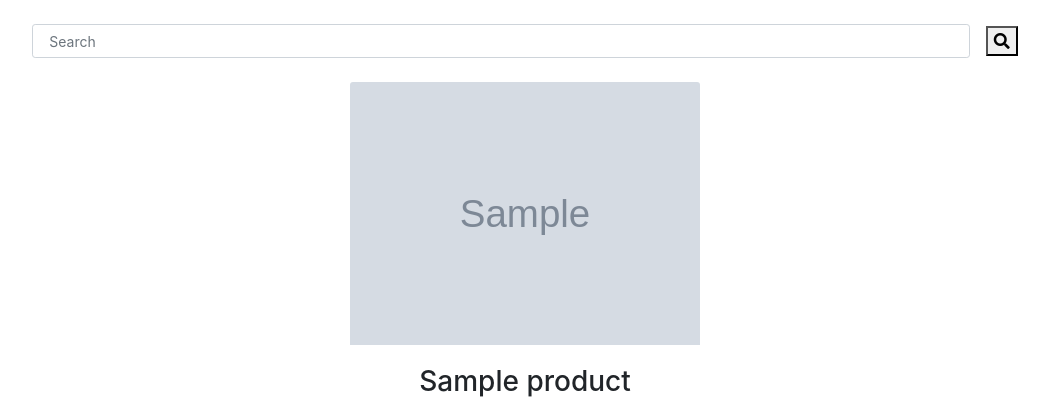
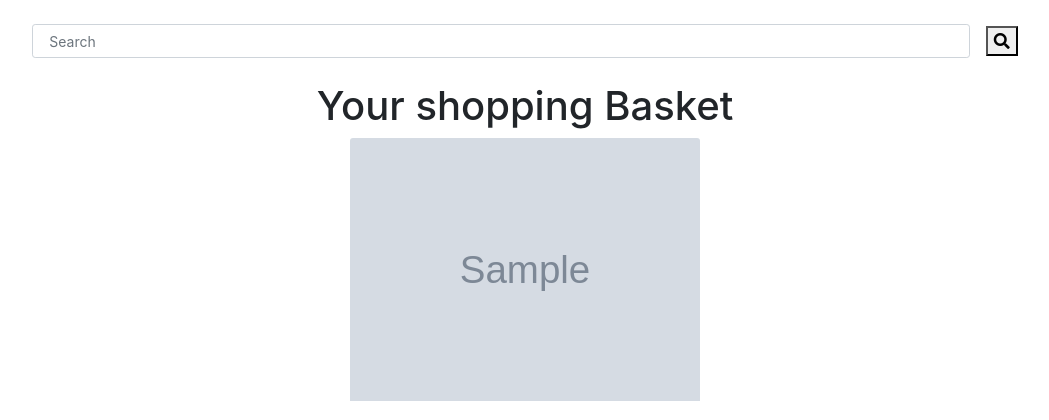
Before and after one commit to Luciano-Lima/ecommerce, a Django app: template cart/templates/cart.html in a window 1280 px wide. Shown: the part 152-572 px from the top of the page, without its empty margins (115-1164 px from the left). Run offline with Django 3.2, Linux system fonts and the light colour scheme; the template is opened without the code that fills it: most values are stand-ins (such as "Sample title", 1, 10 or a date in 2020); grey boxes marked "Sample" are stand-in pictures; some libraries are stand-ins or nearby versions.

Commit message:
Displays a message of items in cart

```diff
--- a/cart/templates/cart.html
+++ b/cart/templates/cart.html
@@ -5,14 +5,18 @@
 {% block content %}
 
 <div class="container">
+    <h1 class="text-center">Your shopping Basket</h1>
     <div class="row justify-content-center">
+        {% if number_of_items == 0 %}
+        <p>your shopping basket is currently empty!</p>
+        {% else %}
         {% for item in cart_items %}
         <div class="col-sm-12 col-lg-4 col-md-4">
             <div class="card text-center">
                 <img class="card-img-top" src="{{ item.product.image.url }}" alt="produto image">
                 <div class="card-body text-center">
                     <h3 class="product-name">{{ item.product.name }}</h3>
-                    <p class="product-description">{{ item.product.description }}</p>
+                    <!-- <p class="product-description">{{ item.product.description }}</p> -->
                     <span><i class="fas fa-pound-sign"></i></span>
                     <span>{{ item.product.price }}</span>
                 </div>
@@ -26,6 +30,7 @@
             <hr>
         </div>
         {% endfor %}
+        {% endif %}
     </div>
 
 </div>
```
